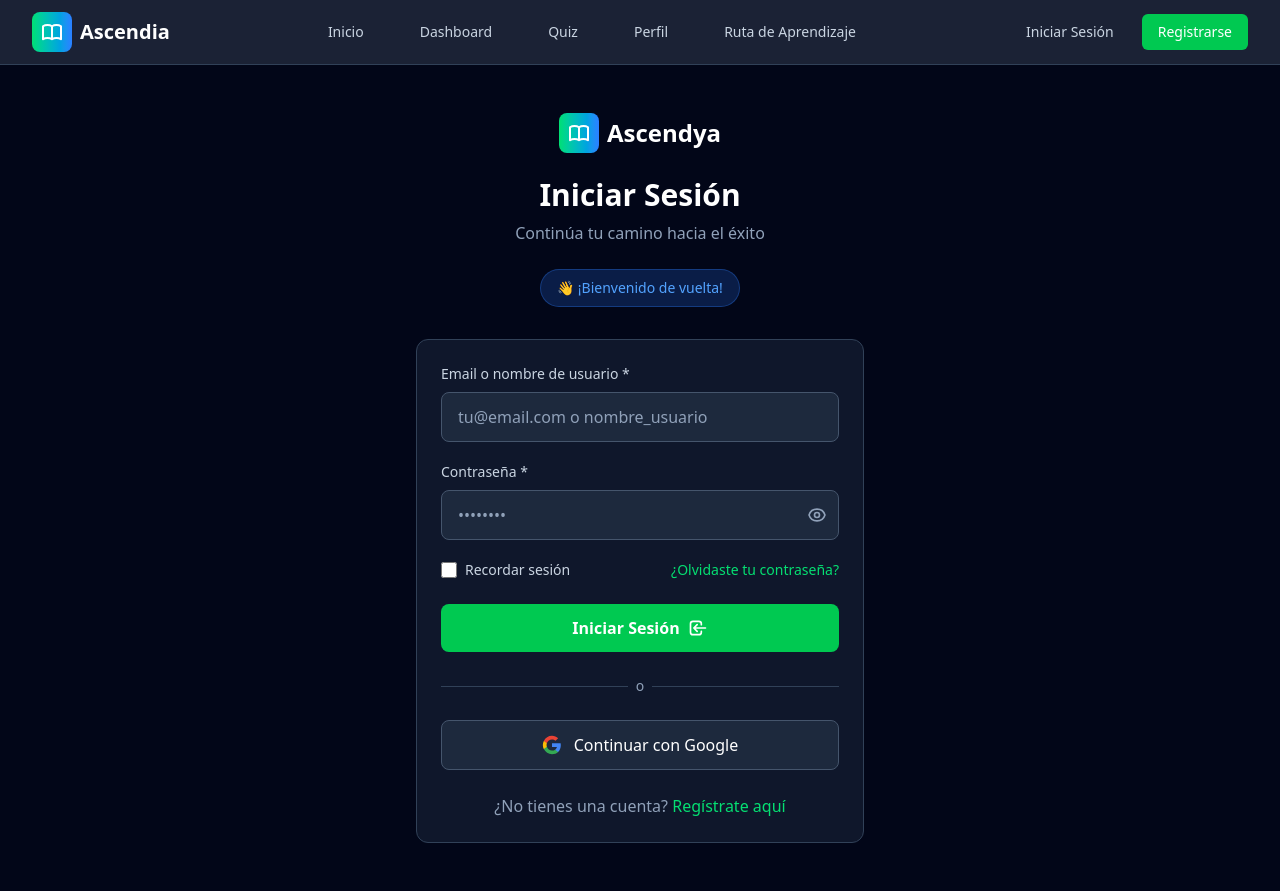
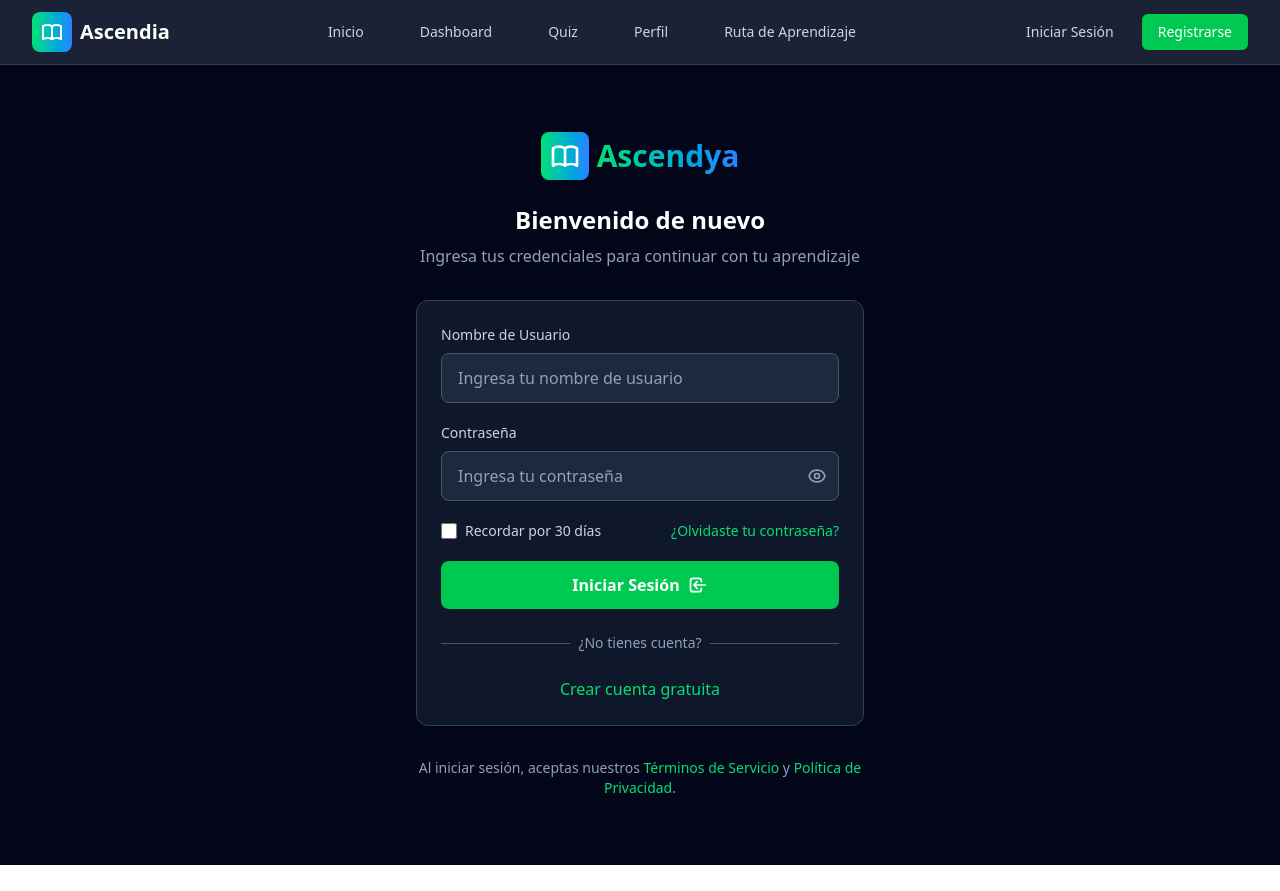
Before and after one commit to EmmittMendez/hack-tec-2025, a React (Vite) app in the folder frontend/ascendya/: page /login in a window 1280 px wide. After the commit the page ends 865 px from the top, so only its background shows below. Built offline with nearby package versions, Linux system fonts and the light colour scheme.

Commit message:
No sirve

```diff
--- a/frontend/ascendya/src/pages/Login.jsx
+++ b/frontend/ascendya/src/pages/Login.jsx
@@ -3,13 +3,13 @@ import { Link, useNavigate } from 'react-router-dom';
 import { useForm } from 'react-hook-form';
 import { yupResolver } from '@hookform/resolvers/yup';
 import * as yup from 'yup';
-import userStore from '../store/userStore';
+import useUserStore from '../store/userStore';
 
 // Esquema de validación con Yup
 const schema = yup.object({
-  emailOrUsername: yup
+  username: yup
     .string()
-    .required("El email o nombre de usuario es obligatorio")
+    .required("El nombre de usuario es obligatorio")
     .min(3, "Debe tener al menos 3 caracteres"),
 
   password: yup
@@ -20,44 +20,25 @@ const schema = yup.object({
 
 function Login() {
   const navigate = useNavigate();
-  const { setUser, setLoading } = userStore();
+  const { loginUser, loading, error, clearError } = useUserStore();
   const [showPassword, setShowPassword] = useState(false);
 
   const {
     register,
     handleSubmit,
-    formState: { errors, isSubmitting },
+    formState: { errors },
   } = useForm({
     resolver: yupResolver(schema),
   });
 
   const onSubmit = async (data) => {
+    clearError();
     try {
-      setLoading(true);
-      // Simular llamada a API
-      await new Promise((resolve) => setTimeout(resolve, 1500));
-      if (data.emailOrUsername && data.password) {
-        const user = {
-          id: Date.now(),
-          username: data.emailOrUsername.includes("@")
-            ? "usuario_demo"
-            : data.emailOrUsername,
-          firstName: "Usuario",
-          lastName: "Demo",
-          email: data.emailOrUsername.includes("@")
-            ? data.emailOrUsername
-            : "usuario@demo.com",
-          state: "Puebla",
-          educationLevel: "Licenciatura",
-          createdAt: new Date().toISOString(),
-        };
-        setUser(user);
+      await loginUser(data.username, data.password);
       navigate("/dashboard");
-      }
     } catch (error) {
       console.error("Error al iniciar sesión:", error);
-    } finally {
-      setLoading(false);
+      // El error ya se maneja en el store
     }
   };
 
@@ -69,7 +50,7 @@ function Login() {
           <div className="flex items-center justify-center space-x-2 mb-6">
             <div className="bg-gradient-to-r from-green-400 to-blue-500 p-2 rounded-lg">
               <svg
-                className="w-6 h-6 text-white"
+                className="w-8 h-8 text-white"
                 fill="none"
                 stroke="currentColor"
                 viewBox="0 0 24 24"
@@ -82,40 +63,43 @@ function Login() {
                 />
               </svg>
             </div>
-            <span className="text-2xl font-bold text-white">Ascendya</span>
+            <h1 className="text-3xl font-bold bg-gradient-to-r from-green-400 to-blue-500 bg-clip-text text-transparent">
+              Ascendya
+            </h1>
           </div>
-
-          <h1 className="text-3xl font-bold text-white mb-2">Iniciar Sesión</h1>
-          <p className="text-slate-400 mb-6">
-            Continúa tu camino hacia el éxito
+          <h2 className="text-2xl font-bold text-white mb-2">
+            Bienvenido de nuevo
+          </h2>
+          <p className="text-slate-400">
+            Ingresa tus credenciales para continuar con tu aprendizaje
           </p>
-
-          <div className="inline-flex items-center px-4 py-2 rounded-full bg-blue-500/20 border border-blue-500/30 text-blue-400 text-sm font-medium">
-            👋 ¡Bienvenido de vuelta!
-          </div>
         </div>
 
         {/* Formulario */}
         <div className="bg-slate-900 border border-slate-700 rounded-xl p-6">
+          {/* Error del store */}
+          {error && (
+            <div className="mb-5 p-3 bg-red-500/20 border border-red-500/30 rounded-lg text-red-400 text-sm">
+              {error}
+            </div>
+          )}
+
           <form onSubmit={handleSubmit(onSubmit)} className="space-y-5">
-            {/* Email o Nombre de Usuario */}
+            {/* Nombre de Usuario */}
             <div>
               <label className="block text-sm font-medium text-slate-300 mb-2">
-                Email o nombre de usuario *
+                Nombre de Usuario
               </label>
               <input
                 type="text"
-                {...register("emailOrUsername")}
-                className={`w-full px-4 py-3 bg-slate-800 border rounded-lg text-white placeholder-slate-400 focus:outline-none focus:ring-2 transition-colors ${
-                  errors.emailOrUsername
-                    ? "border-red-500 focus:ring-red-500/50"
-                    : "border-slate-600 focus:border-green-500 focus:ring-green-500/50"
-                }`}
-                placeholder="tu@email.com o nombre_usuario"
+                autoComplete="username"
+                {...register("username")}
+                className="w-full px-4 py-3 bg-slate-800 border border-slate-600 rounded-lg text-white placeholder-slate-400 focus:outline-none focus:ring-2 focus:ring-green-500 focus:border-transparent transition-colors"
+                placeholder="Ingresa tu nombre de usuario"
               />
-              {errors.emailOrUsername && (
-                <p className="mt-1 text-sm text-red-400">
-                  {errors.emailOrUsername.message}
+              {errors.username && (
+                <p className="mt-2 text-sm text-red-400">
+                  {errors.username.message}
                 </p>
               )}
             </div>
@@ -123,85 +107,91 @@ function Login() {
             {/* Contraseña */}
             <div>
               <label className="block text-sm font-medium text-slate-300 mb-2">
-                Contraseña *
+                Contraseña
               </label>
               <div className="relative">
                 <input
                   type={showPassword ? "text" : "password"}
+                  autoComplete="current-password"
                   {...register("password")}
-                  className={`w-full px-4 py-3 pr-12 bg-slate-800 border rounded-lg text-white placeholder-slate-400 focus:outline-none focus:ring-2 transition-colors ${
-                    errors.password
-                      ? "border-red-500 focus:ring-red-500/50"
-                      : "border-slate-600 focus:border-green-500 focus:ring-green-500/50"
-                  }`}
-                  placeholder="••••••••"
+                  className="w-full px-4 py-3 bg-slate-800 border border-slate-600 rounded-lg text-white placeholder-slate-400 focus:outline-none focus:ring-2 focus:ring-green-500 focus:border-transparent transition-colors pr-12"
+                  placeholder="Ingresa tu contraseña"
                 />
                 <button
                   type="button"
                   onClick={() => setShowPassword(!showPassword)}
-                  className="absolute right-3 top-1/2 transform -translate-y-1/2 text-slate-400 hover:text-white transition-colors"
+                  className="absolute inset-y-0 right-0 flex items-center pr-3 text-slate-400 hover:text-white transition-colors"
                 >
+                  {showPassword ? (
                     <svg
                       className="w-5 h-5"
                       fill="none"
                       stroke="currentColor"
                       viewBox="0 0 24 24"
                     >
-                    {showPassword ? (
                       <path
                         strokeLinecap="round"
                         strokeLinejoin="round"
                         strokeWidth={2}
-                        d="M13.875 18.825A10.05 10.05 0 0112 19c-4.478 0-8.268-2.943-9.543-7a9.97 9.97 0 011.563-3.029m5.858.908a3 3 0 114.243 4.243M9.878 9.878l4.242 4.242M9.878 9.878L3 3m6.878 6.878L21 21"
+                        d="M13.875 18.825A10.05 10.05 0 0112 19c-4.478 0-8.268-2.943-9.543-7a9.97 9.97 0 011.563-3.029m5.858.908a3 3 0 114.243 4.243M9.878 9.878l4.242 4.242M9.878 9.878L8.46 8.46c2.186-1.945 5.394-1.945 7.58 0L14.622 10.04M15.121 14.121L12 17.243"
                       />
+                    </svg>
                   ) : (
+                    <svg
+                      className="w-5 h-5"
+                      fill="none"
+                      stroke="currentColor"
+                      viewBox="0 0 24 24"
+                    >
                       <path
                         strokeLinecap="round"
                         strokeLinejoin="round"
                         strokeWidth={2}
-                        d="M15 12a3 3 0 11-6 0 3 3 0 016 0z M2.458 12C3.732 7.943 7.523 5 12 5c4.478 0 8.268 2.943 9.542 7-1.274 4.057-5.064 7-9.542 7-4.477 0-8.268-2.943-9.542-7z"
+                        d="M15 12a3 3 0 11-6 0 3 3 0 016 0z"
                       />
+                      <path
+                        strokeLinecap="round"
+                        strokeLinejoin="round"
+                        strokeWidth={2}
+                        d="M2.458 12C3.732 7.943 7.523 5 12 5c4.478 0 8.268 2.943 9.542 7-1.274 4.057-5.064 7-9.542 7-4.477 0-8.268-2.943-9.542-7z"
+                      />
+                    </svg>
                   )}
-                  </svg>
                 </button>
               </div>
               {errors.password && (
-                <p className="mt-1 text-sm text-red-400">
+                <p className="mt-2 text-sm text-red-400">
                   {errors.password.message}
                 </p>
               )}
             </div>
 
-            {/* Recordar sesión y Olvidé contraseña */}
+            {/* Recordar y Olvidar contraseña */}
             <div className="flex items-center justify-between">
-              <div className="flex items-center">
+              <label className="flex items-center">
                 <input
                   type="checkbox"
-                  id="remember"
-                  className="w-4 h-4 text-green-500 bg-slate-800 border-slate-600 rounded focus:ring-green-500"
+                  className="h-4 w-4 text-green-500 focus:ring-green-500 border-slate-600 rounded bg-slate-800"
                 />
-                <label
-                  htmlFor="remember"
-                  className="ml-2 text-sm text-slate-300"
-                >
-                  Recordar sesión
+                <span className="ml-2 text-sm text-slate-300">
+                  Recordar por 30 días
+                </span>
               </label>
-              </div>
-              <a
-                href="#"
-                className="text-sm text-green-400 hover:text-green-300"
+              <Link
+                to="/forgot-password"
+                className="text-sm text-green-400 hover:text-green-300 transition-colors"
               >
                 ¿Olvidaste tu contraseña?
-              </a>
+              </Link>
             </div>
 
             {/* Botón de Submit */}
             <button
               type="submit"
-              disabled={isSubmitting}
-              className="w-full bg-green-500 hover:bg-green-600 disabled:bg-green-500/50 text-white font-semibold py-3 px-6 rounded-lg transition-colors flex items-center justify-center gap-2 mt-6"
+              disabled={loading}
+              className="w-full bg-green-500 hover:bg-green-600 disabled:bg-green-500/50 text-white font-semibold py-3 px-6 rounded-lg transition-colors flex items-center justify-center gap-2"
             >
-              {isSubmitting ? (
+              {loading ? (
                 <>
                   <svg
                     className="animate-spin w-5 h-5"
@@ -246,53 +236,47 @@ function Login() {
           </form>
 
           {/* Divider */}
-          <div className="relative my-6">
+          <div className="mt-6 relative">
             <div className="absolute inset-0 flex items-center">
-              <div className="w-full border-t border-slate-700"></div>
+              <div className="w-full border-t border-slate-600"></div>
             </div>
             <div className="relative flex justify-center text-sm">
-              <span className="px-2 bg-slate-900 text-slate-400">o</span>
+              <span className="px-2 bg-slate-900 text-slate-400">
+                ¿No tienes cuenta?
+              </span>
             </div>
           </div>
 
-          {/* Login con Google */}
-          <button
-            type="button"
-            className="w-full bg-slate-800 hover:bg-slate-700 border border-slate-600 text-white font-medium py-3 px-6 rounded-lg transition-colors flex items-center justify-center gap-3"
-          >
-            <svg className="w-5 h-5" viewBox="0 0 24 24">
-              <path
-                fill="#4285F4"
-                d="M22.56 12.25c0-.78-.07-1.53-.2-2.25H12v4.26h5.92c-.26 1.37-1.04 2.53-2.21 3.31v2.77h3.57c2.08-1.92 3.28-4.74 3.28-8.09z"
-              />
-              <path
-                fill="#34A853"
-                d="M12 23c2.97 0 5.46-.98 7.28-2.66l-3.57-2.77c-.98.66-2.23 1.06-3.71 1.06-2.86 0-5.29-1.93-6.16-4.53H2.18v2.84C3.99 20.53 7.7 23 12 23z"
-              />
-              <path
-                fill="#FBBC05"
-                d="M5.84 14.09c-.22-.66-.35-1.36-.35-2.09s.13-1.43.35-2.09V7.07H2.18C1.43 8.55 1 10.22 1 12s.43 3.45 1.18 4.93l2.85-2.22.81-.62z"
-              />
-              <path
-                fill="#EA4335"
-                d="M12 5.38c1.62 0 3.06.56 4.21 1.64l3.15-3.15C17.45 2.09 14.97 1 12 1 7.7 1 3.99 3.47 2.18 7.07l3.66 2.84c.87-2.6 3.3-4.53 6.16-4.53z"
-              />
-            </svg>
-            Continuar con Google
-          </button>
-
-          {/* Link a Register */}
+          {/* Enlace a Registro */}
           <div className="mt-6 text-center">
-            <p className="text-slate-400">
-              ¿No tienes una cuenta?{" "}
             <Link
               to="/register"
-                className="text-green-400 hover:text-green-300 font-medium"
+              className="text-green-400 hover:text-green-300 font-medium transition-colors"
             >
-                Regístrate aquí
+              Crear cuenta gratuita
             </Link>
+          </div>
+        </div>
+
+        {/* Footer */}
+        <div className="mt-8 text-center">
+          <p className="text-slate-400 text-sm">
+            Al iniciar sesión, aceptas nuestros{" "}
+            <Link
+              to="/terms"
+              className="text-green-400 hover:text-green-300 transition-colors"
+            >
+              Términos de Servicio
+            </Link>{" "}
+            y{" "}
+            <Link
+              to="/privacy"
+              className="text-green-400 hover:text-green-300 transition-colors"
+            >
+              Política de Privacidad
+            </Link>
+            .
           </p>
-          </div>
         </div>
       </div>
     </div>
--- a/frontend/ascendya/src/store/userStore.js
+++ b/frontend/ascendya/src/store/userStore.js
@@ -93,6 +93,9 @@ const useUserStore = create((set, get) => ({
   loginUser: async (username, password) => {
     set({ loading: true, error: null });
 
+    console.log('Intentando login con:', { username, password: '***' });
+    console.log('URL del API:', `${API_BASE_URL}/users/auth/login/`);
+
     try {
       const response = await fetch(`${API_BASE_URL}/users/auth/login/`, {
         method: 'POST',
@@ -102,7 +105,9 @@ const useUserStore = create((set, get) => ({
         body: JSON.stringify({ username, password }),
       });
 
+      console.log('Respuesta del servidor:', response.status, response.statusText);
       const data = await response.json();
+      console.log('Datos de respuesta:', data);
 
       if (response.ok) {
         // Guardar tokens
```
Also changed, not shown: frontend/ascendya/src/pages/Register_new.jsx (added). Lines whose indentation alone changed are shown as unchanged.
